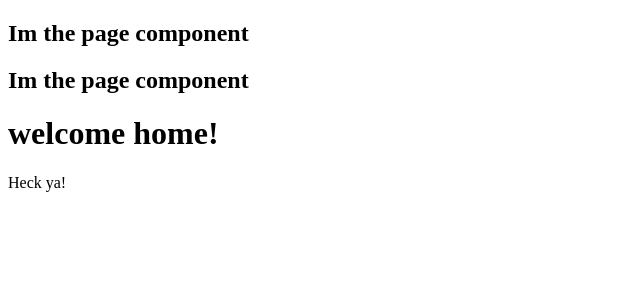
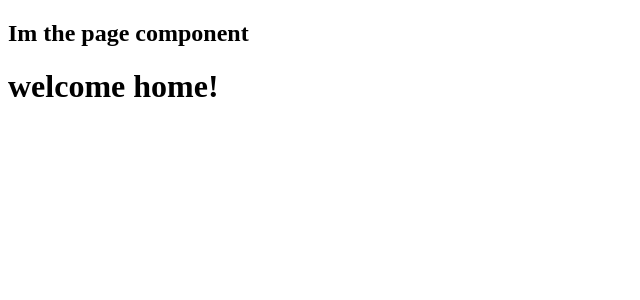
Before and after one commit to Martin2251/app2, a Next.js app in the folder Advanced-React-master/sick-fits/frontend/: page / in a window 1280 px wide. Shown: the top 300 px of the page, without its empty margins (0-640 px from the left). Built offline with nearby package versions, Linux system fonts and the light colour scheme.

Commit message:
document

```diff
--- /dev/null
+++ b/Advanced-React-master/sick-fits/frontend/pages/_document.js
@@ -0,0 +1,5 @@
+import Document from 'next/document'
+
+export default class MyDocument extends Document{
+
+}
--- a/Advanced-React-master/sick-fits/frontend/pages/index.js
+++ b/Advanced-React-master/sick-fits/frontend/pages/index.js
@@ -2,9 +2,9 @@ import Page from "../components/Page"
 
 const Home = () => {
     return(
-        <Page cool="Heck ya!">
+        <>
             <h1>welcome home!</h1>
-        </Page>
+        </>
     )
 }
 export default Home
```
